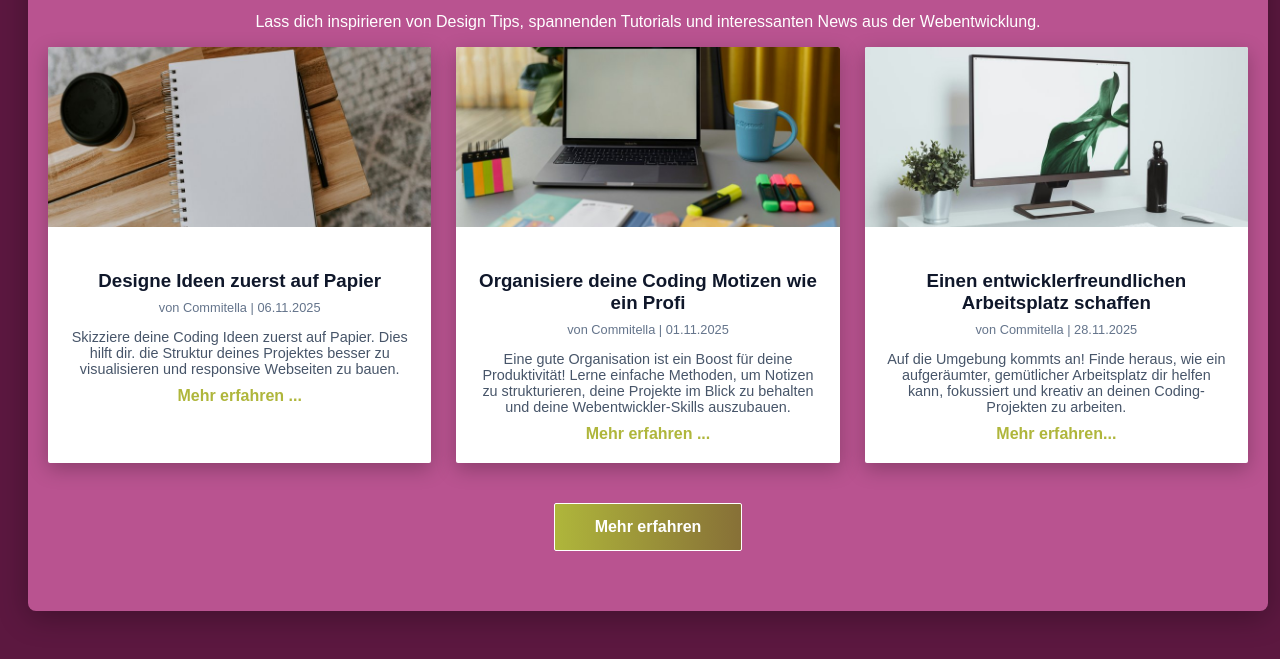
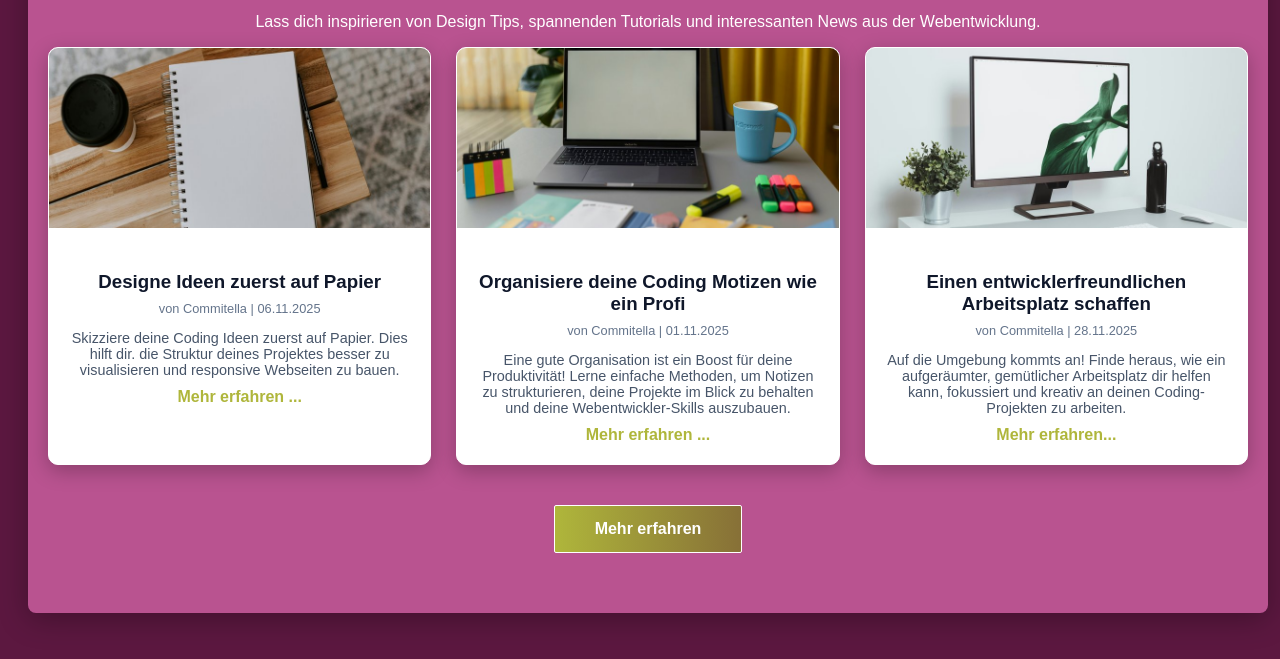
Before and after one commit to Commitella/css-snippets, a plain HTML site: page index.html in a window 1280 px wide. Shown: the part 247-906 px from the top of the page. Drawn offline with Linux system fonts and the light colour scheme.

Commit message:
Modify blog card styles in style.css
Updated blog card styles for improved appearance.

```diff
--- a/style.css
+++ b/style.css
@@ -47,8 +47,9 @@ section p {
 }
 .blog-card {
     background: #fff;
-    color: #1e293b;
-    border-radius: 2px;
+    color: #e6b9bc;
+    border-radius: 10px;
+    border: 1px solid white;
     overflow: hidden;
     box-shadow: 0 6px 20px rgba(0, 0, 0, 0.25);
     transition: 0.3s ease;
```
